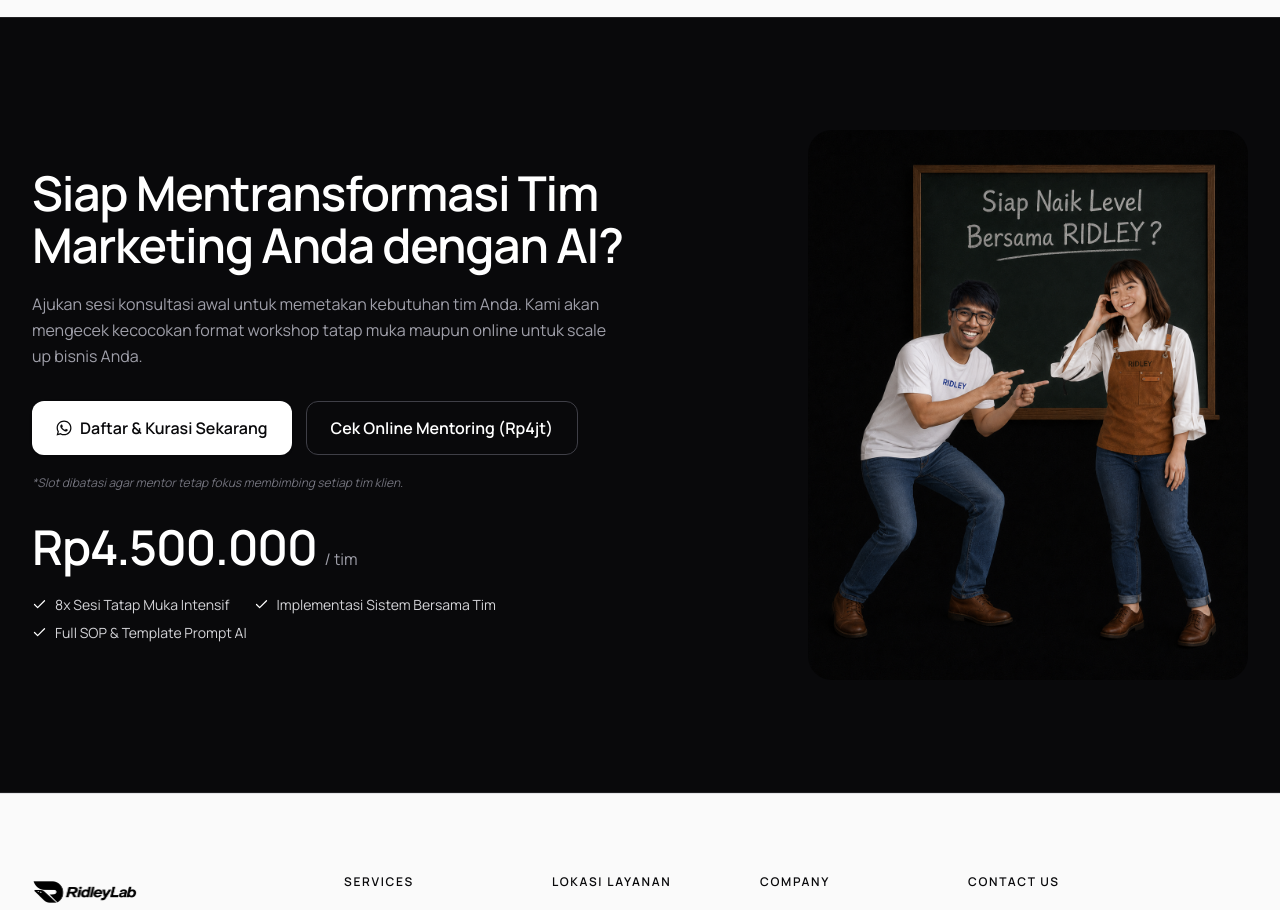
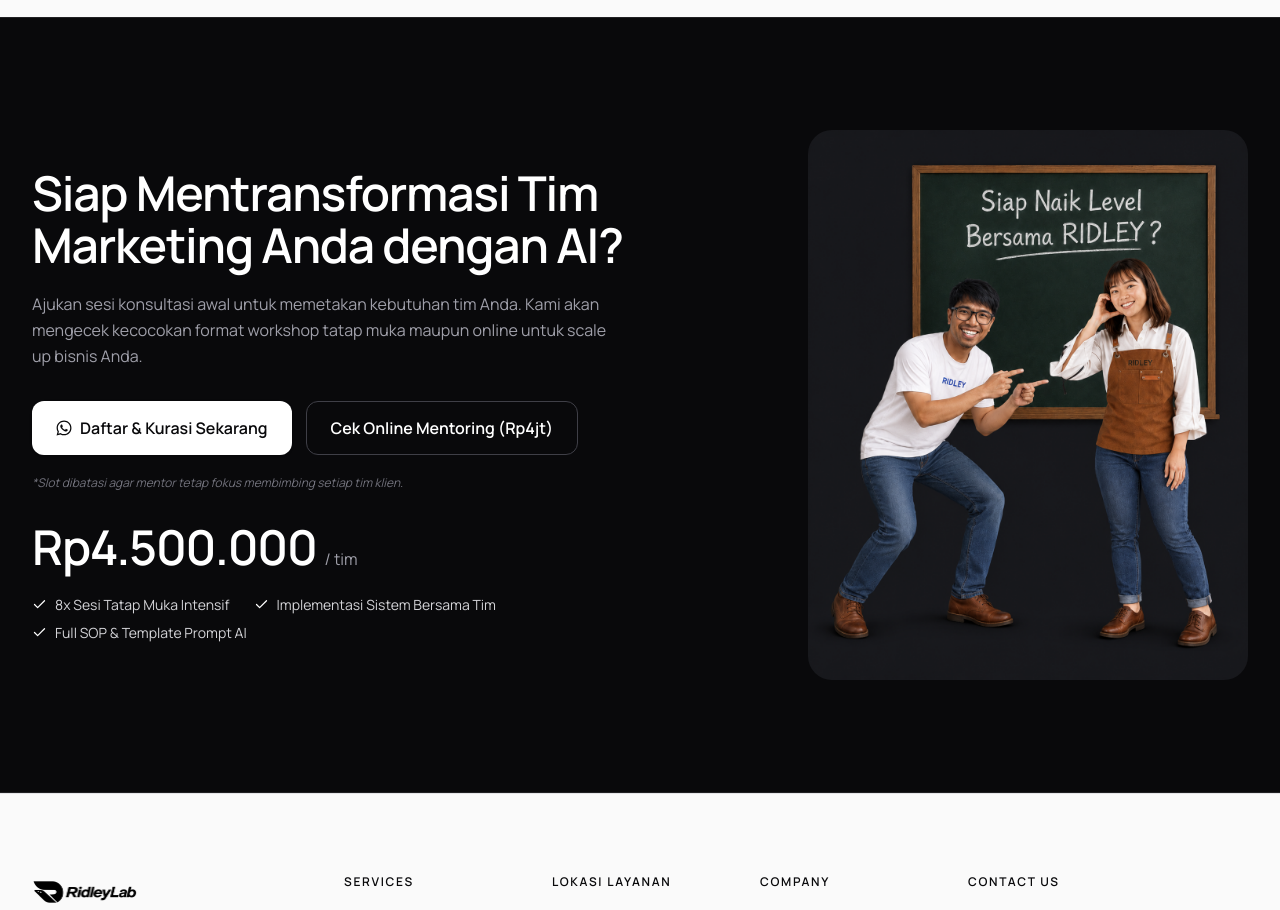
Before and after one commit to ridleylab/ridleylab, a Next.js app: page /services/offline-mentoring in a window 1280 px wide. Shown: the part 8260-9170 px from the top of the page. Built offline with nearby package versions, Linux system fonts and the light colour scheme; no server answers.

Commit message:
QC blueprint 4

```diff
--- a/components/sections/offline-mentoring/cta.tsx
+++ b/components/sections/offline-mentoring/cta.tsx
@@ -69,7 +69,7 @@ export default function MentoringCTA() {
           <div className="min-w-0 lg:col-span-5 flex justify-center lg:justify-end">
             <div className="relative w-full max-w-[440px] aspect-[4/5] rounded-3xl overflow-hidden">
               <Image
-                src="/images/services/offline-mentoring-cta.png"
+                src="/images/services/cta-offmen.png"
                 alt="Preview implementasi sistem Offline Mentoring RidleyLab"
                 fill
                 className="object-cover"
```
Also changed, not shown: public/images/services/cta-offmen.png (added).
